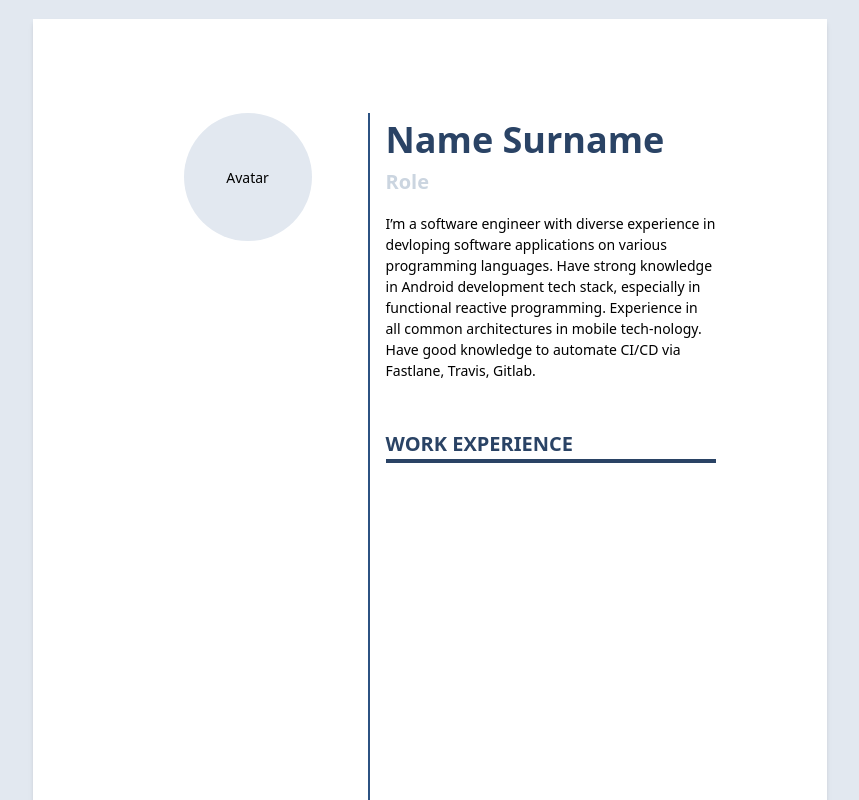
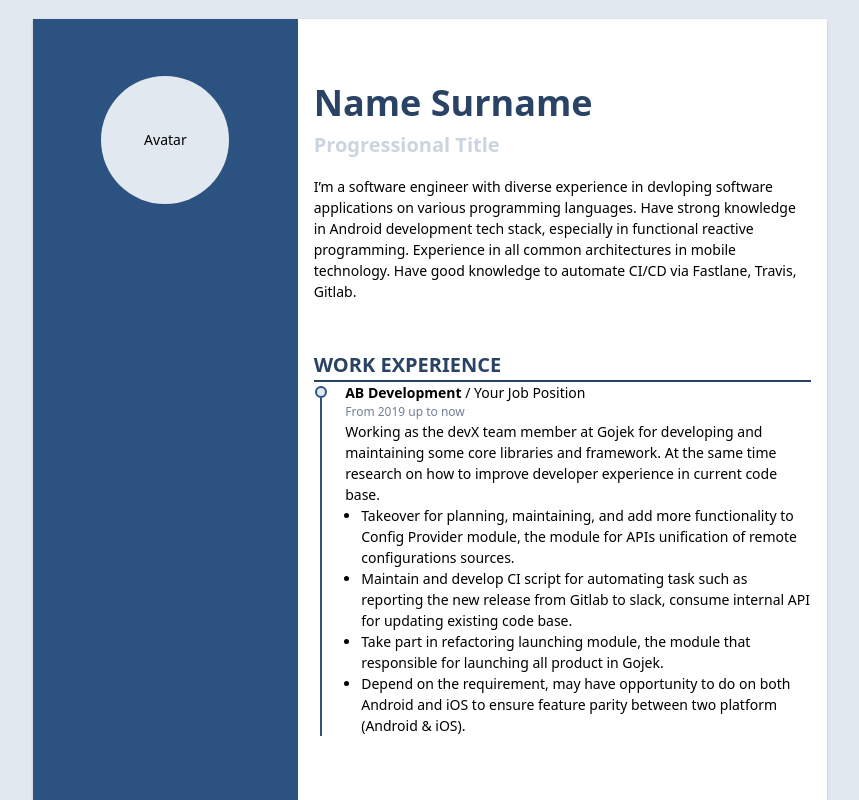
Before and after one commit to ppwasin/portfolio, a Next.js app: page /cv in a window 1280 px wide. Shown: the top 800 px of the page, without its empty margins (210-1069 px from the left). Built offline with nearby package versions, Linux system fonts and the light colour scheme.

Commit message:
timeline

```diff
--- a/pages/cv.js
+++ b/pages/cv.js
@@ -1,43 +1,31 @@
-const A4Style = {
-  background: "white",
-  width: "21cm",
-  height: "29.65cm",
-  // width: "49.606rem",
-  // height: "70.039rem",
-  display: "block",
-  // margin: "7.1rem 10.63rem 7.1rem 10.63rem",
-  // padding: "80px 80px 60px",
-  // margin: "0 auto",
-  // boxShadow: "0 0 0.5cm rgba(0,0,0,0.5)",
-  marginBottom: "5mm",
-};
-
 function CV() {
   return (
     <div className="flex-col flex-1 w-full items-center justify-center bg-gray-300 print:bg-transparent py-5mm print:p-0">
       <A4>
         <div className="flex h-full">
-          <div className="w-2/5 border-r-2 border-blue-800 text-center">
+          <div className="w-2/6 bg-blue-800 print:bg-white print:border-r-2 print:my-a4 print:border-blue-800 text-center py-a4">
             <div className="w-full flex justify-center">
               <div class="rounded-full bg-gray-300 h-32 w-32 flex items-center justify-center">
                 Avatar
               </div>
             </div>
           </div>
-          <div class="w-3/5 bg-white ">
+          <div class="w-4/6 bg-white py-a4">
             <div className="px-4">
               {/* Header */}
               <div className="text-4xl text-blue-900 flex">
                 <p className="font-bold">Name Surname</p>
               </div>
-              <div className="text-xl text-gray-400 font-bold">Role</div>
+              <div className="text-xl text-gray-400 font-bold">
+                Progressional Title
+              </div>
               <div className="pt-4" />
               <div className="">
                 I’m a software engineer with diverse experience in devloping
                 software applications on various programming languages. Have
                 strong knowledge in Android development tech stack, especially
                 in functional reactive programming. Experience in all common
-                architectures in mobile tech-nology. Have good knowledge to
+                architectures in mobile technology. Have good knowledge to
                 automate CI/CD via Fastlane, Travis, Gitlab.
               </div>
               <div className="pt-12" />
@@ -46,7 +34,62 @@ function CV() {
                 <div className="text-xl font-bold text-blue-900">
                   WORK EXPERIENCE
                 </div>
-                <hr className="border-2 border-solid border-blue-900" />
+                <hr className="border border-solid border-blue-900" />
+
+                <div className="flex">
+                  <TimelineLineStart />
+                  <TimelineContent>
+                    <div className="flex flex-no-wrap">
+                      <p>
+                        <strong> AB Development </strong> / Your Job Position
+                      </p>
+                    </div>
+                  </TimelineContent>
+                </div>
+                {/* At */}
+                <div className="flex">
+                  <TimelineLine />
+                  <TimelineContent>
+                    <div className="flex flex-no-wrap text-xs text-gray-600">
+                      <p>From 2019 up to now</p>
+                    </div>
+                  </TimelineContent>
+                </div>
+                {/* Description */}
+                <div className="flex">
+                  <TimelineLine />
+                  <TimelineContent>
+                    <div className="flex flex-no-wrap ">
+                      <p>
+                        Working as the devX team member at Gojek for developing
+                        and maintaining some core libraries and framework. At
+                        the same time research on how to improve developer
+                        experience in current code base.
+                      </p>
+                    </div>
+                    <ul class="pl-4 list-disc">
+                      <li>
+                        Takeover for planning, maintaining, and add more
+                        functionality to Config Provider module, the module for
+                        APIs unification of remote configurations sources.
+                      </li>
+                      <li>
+                        Maintain and develop CI script for automating task such
+                        as reporting the new release from Gitlab to slack,
+                        consume internal API for updating existing code base.
+                      </li>
+                      <li>
+                        Take part in refactoring launching module, the module
+                        that responsible for launching all product in Gojek.
+                      </li>
+                      <li>
+                        Depend on the requirement, may have opportunity to do on
+                        both Android and iOS to ensure feature parity between
+                        two platform (Android & iOS).
+                      </li>
+                    </ul>
+                  </TimelineContent>
+                </div>
               </div>
             </div>
           </div>
@@ -86,13 +129,40 @@ function CV() {
 
 const A4 = (props) => {
   return (
-    <div
-      style={A4Style}
-      className="text-sm shadow-md my-0 mx-auto p-25mm print:p-0 print:m-0 print:shadow-none"
-    >
+    <div className="bg-white w-a4-w h-a4-h text-sm shadow mt-0 mb-5mm mx-auto print:p-0 print:m-0 print:mb-5mm print:shadow-none">
       {props.children}
     </div>
   );
 };
 
+const Circle = () => (
+  <div
+    className="bg-blue-800 border-black"
+    style={{
+      height: "16px",
+      borderRadius: "50%",
+      "-moz-border-radius": "50%",
+      "-webkit-border-radius": "50%",
+      width: "16px",
+    }}
+  />
+);
+
+const TimelineLineStart = () => (
+  <div className="w-4 flex flex-col items-center">
+    <div className="mt-1 rounded-full w-1 h-1 p-1 border-2 border-blue-800 bg-gray-300 " />
+    <div className="h-full border border-blue-800" />
+  </div>
+);
+
+const TimelineLine = () => (
+  <div className="w-4 flex justify-center">
+    <div className="border border-blue-800" />
+  </div>
+);
+
+const TimelineContent = (props) => (
+  <div className="pl-4 w-full">{props.children}</div>
+);
+
 export default CV;
--- a/tailwind.config.js
+++ b/tailwind.config.js
@@ -7,9 +7,11 @@ module.exports = {
         // => @media print { ... }
       },
       spacing: {
-        '25mm': "25mm",
-        '5mm': "5mm"
-
+        "25mm": "25mm",
+        "5mm": "5mm",
+        a4: "15mm",
+        "a4-w": "21cm",
+        "a4-h": "29.65cm",
       },
     },
   },
```
